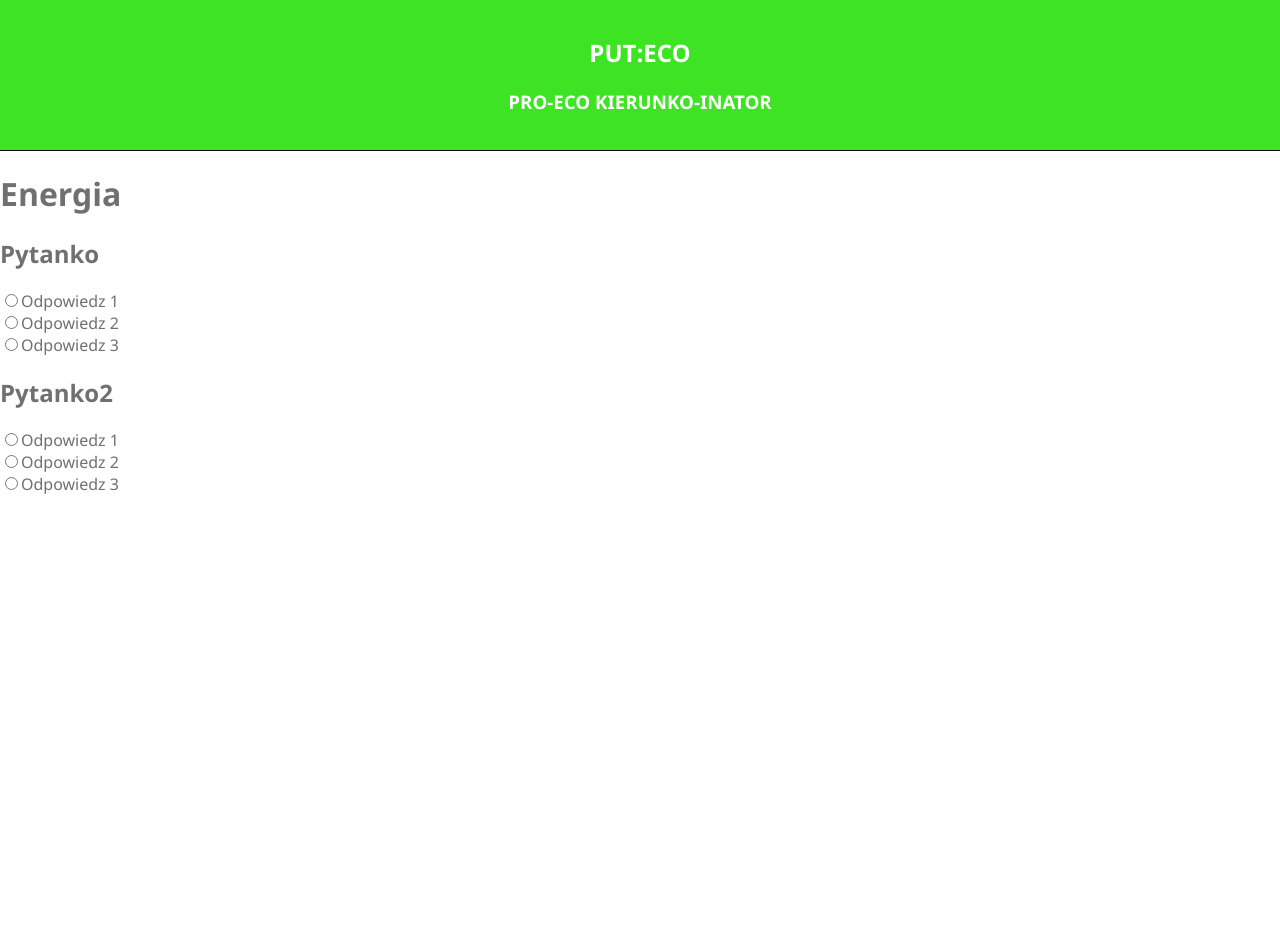
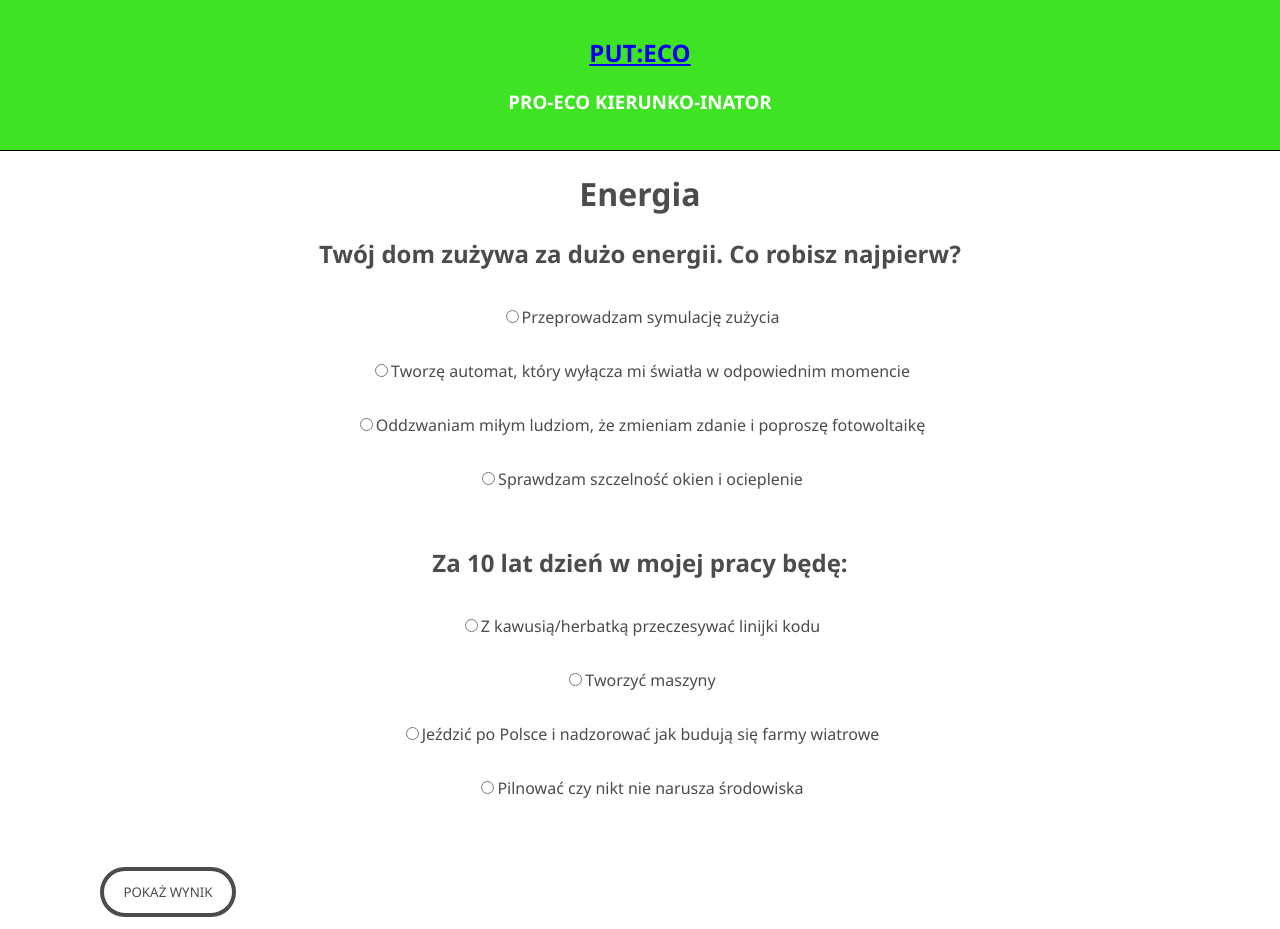
Before and after one commit to kajetannow/pro-eko-kierunko-inator, a Gatsby site: page /energia in a window 1280 px wide. Before the commit the page ends 800 px from the top, so only its background shows below. Built offline with nearby package versions, Linux system fonts and the light colour scheme; Gatsby itself is replaced by a stand-in of ours.

Commit message:
working prototype

```diff
--- a/src/components/Layout.js
+++ b/src/components/Layout.js
@@ -9,7 +9,9 @@ export default function Layout( props ) {
             <Nav>
                 Nawigacja
             </Nav>
+            <main>
                 { props.children }
+            </main>
         </div>
     )
 }
--- /dev/null
+++ b/src/components/Result.js
@@ -0,0 +1,28 @@
+import React from 'react';
+import Nav from "./nav/nav.js"
+
+import './../styles/global.css'
+
+export default function Result( props ) {
+    let sortable = []
+    for (var el in props.points) {
+        sortable.push([el, props.points[el]]);
+    }
+    sortable.sort(function(a, b) {
+        return b[1] - a[1];
+    });
+    console.log(sortable)
+    return (
+        <div>
+            <h2>Wygrany kierunek to...</h2>
+            {sortable &&
+                <>
+                <h1 className="h-font">{sortable[0][0]}</h1>
+                <h2>Pozostałe kierunki to:</h2>
+                {sortable.map((el, i)=><h3 key={i} className="h-font">{el[0]}</h3>)}
+                </>
+            }
+
+        </div>
+    )
+}
--- a/src/components/answers.js
+++ b/src/components/answers.js
@@ -20,11 +20,11 @@ const Buttons = styled.li`
 `
 export default function pageStructure( props ) {
     return (
-        <div className={questionsStyle.background}>
+        <div>
             <ContainerH>
                     <ContainerV>
                     <Buttons>
-                      {props.anwsers.map((answer) =>
+                      {props.answers.map((answer) =>
                         <button onClick={()=>{navigate(`${answer.desc}`)}}>{answer.desc}</button>
                       )}
                     </Buttons>
--- a/src/components/nav/nav.js
+++ b/src/components/nav/nav.js
@@ -1,3 +1,4 @@
+import { Link } from 'gatsby';
 import React, { Component } from 'react';
 import styled from "styled-components"
 
@@ -21,7 +22,7 @@ class nav extends Component {
             <nav className={navStyle.background}>
                 <ContainerH>
                     <ContainerV>
-                        <h1 className={navStyle.text}>PUT:ECO</h1>
+                        <h1 className={navStyle.text}><Link to="/">PUT:ECO</Link></h1>
                         <h3 className={navStyle.text}>PRO-ECO KIERUNKO-INATOR</h3>
                     </ContainerV>
                 </ContainerH>
--- a/src/pages/energia.js
+++ b/src/pages/energia.js
@@ -1,31 +1,77 @@
 import React, { useState } from 'react';
 import Layout from "../components/Layout.js"
-
-// dane
+import Result from '../components/Result.js';
+import { ENERGETYKA, AIR, BUDOWNICTWO, INFA, MECHATRONIKA, INZSR, TOZ } from '../utils/list.js';
+import { ENERGY_QUESTIONS } from '../utils/questions.js';
 
 
-// markup
 const Energia = () => {
+  const [showForm, setShowForm] = useState(true)
   const [answers, setAnswers] = useState([])
+  const [points, setPoints] = useState({
+    [AIR]: 0,
+    [BUDOWNICTWO]: 0,
+    [INFA]: 0,
+    [MECHATRONIKA]: 0,
+    [INZSR]: 0,
+    [TOZ]: 0,
+    [ENERGETYKA]: 0
+  })
 
-  const questions = [
-    {
-      q: "Pytanko",
-      ans: [
-        "Odpowiedz 1",
-        "Odpowiedz 2",
-        "Odpowiedz 3",
-      ]
-    },
-    {
-      q: "Pytanko2",
-      ans: [
-        "Odpowiedz 1",
-        "Odpowiedz 2",
-        "Odpowiedz 3",
-      ]
+  const assignPoints = (arr, code) => {
+    console.log(code)
+    let temp = arr
+      switch (code) {
+        // PYTANIE 1.
+        case "E0A0":
+          temp[INFA] = temp[INFA]+1
+          break;
+        case "E0A1":
+            temp[AIR] = temp[AIR]+1
+            temp[MECHATRONIKA] = temp[MECHATRONIKA]+1
+            break;
+        case "E0A2":
+            temp[ENERGETYKA] = temp[ENERGETYKA]+1
+            break;
+        case "E0A3":
+              temp[BUDOWNICTWO] = temp[BUDOWNICTWO]+1
+              temp[INZSR] = temp[INZSR]+1
+              temp[TOZ] = temp[TOZ]+1
+              break;
+        // PYTANIE 2.
+        case "E1A0":
+          temp[INFA] = temp[INFA]+1
+          break;
+        case "E1A1":
+            temp[AIR] = temp[AIR]+1
+            temp[MECHATRONIKA] = temp[MECHATRONIKA]+1
+            break;
+        case "E1A2":
+            temp[ENERGETYKA] = temp[ENERGETYKA]+1
+            temp[BUDOWNICTWO] = temp[BUDOWNICTWO]+1
+            break;
+        case "E1A3":
+              temp[INZSR] = temp[INZSR]+1
+              temp[TOZ] = temp[TOZ]+1
+              break;
+        default:
+          break;
       }
-  ]
+      return temp;
+  }
+
+  const calcResult = (e, finalAnswers) => {
+    e.preventDefault()
+    let temp = {}
+      for(let i=0; i<finalAnswers.length; i++) {
+        temp = assignPoints(points, finalAnswers[i])
+      }
+    setPoints(temp)
+    console.log(temp)
+    setShowForm(false)
+  }
+
+  const questions = ENERGY_QUESTIONS
 
   const handleChange=(e, id)=>{
     const temp = answers
@@ -36,21 +82,29 @@ const Energia = () => {
   return (
     <Layout>
       <h1>Energia</h1>
-      <form>
+      <form className={showForm ? "" : "hidden"}>
           {questions.map((el, elId)=>
-          <div key={'question-'+elId}>
+          <div key={'question-'+elId} className="question-wrapper">
             <h2>{el.q}</h2>
+            <div className="answer-wrapper">
               {el.ans.map((a, aId)=>
-            <div key={'question-'+elId+'-a-'+aId}>
+                <div key={'question-'+elId+'-a-'+aId} className="input-wrapper">
                   <input type="radio" value={`E${elId}A${aId}`} id={`E${elId}A${aId}`}
                   onChange={e => handleChange(e, elId)} name={`E${elId}`} />
                   <label htmlFor={`E${elId}A${aId}`}>{a}</label>
                 </div>)
               }
-
+            </div>
           </div>
         )}
+        <button onClick={e => calcResult(e, answers)}>POKAŻ WYNIK</button>
       </form>
+      <div className={showForm ? "hidden" : ""}>
+        <Result points={points}>
+
+        </Result>
+      </div>
+
     </Layout>
   )
 }
--- a/src/styles/global.scss
+++ b/src/styles/global.scss
@@ -1,11 +1,56 @@
-$headline-font: "Staatliches", "Impact", serif;
+$headline-font: "Staatliches", "Impact", cursive;
 $main-font: "Spartan", "Segoe UI", "Roboto", sans-serif;
-
+$gray: #4c4c4c;
 
 body{
     font-family: $main-font;
     margin: 0px;
     padding: 0px;
-    color: #707070;
+    color: $gray;
     background-color: white;
 }
+
+main{
+    padding: 0 6.33vw;
+}
+
+h1, h3{
+    text-align: center;
+}
+
+.h-font{
+    font-family: $headline-font;
+}
+
+.question-wrapper{
+    text-align: center;
+    margin-bottom: 5vh;
+}
+
+.answer-wrapper{
+    display: flex;
+    justify-content: space-around;
+    flex-wrap: wrap;
+    flex-direction: column;
+}
+
+.input-wrapper{
+    margin: 1em;
+}
+
+.hidden{
+    display: none;
+}
+
+button, .btn{
+    font-family: $main-font;
+    background-color: inherit;
+    color: $gray;
+    padding: 1.5vh 1.5vw;
+    margin: 1.5vh 1.5vw;
+    border: 0.3em solid $gray;
+    border-radius: 3em;
+    &:hover{
+        opacity: 0.7;
+    }
+}
--- /dev/null
+++ b/src/utils/list.js
@@ -0,0 +1,7 @@
+export const AIR = "automatyka i robotyka";
+export const BUDOWNICTWO = "budownictwo";
+export const INFA = "informatyka / sztuczna inteligencja";
+export const MECHATRONIKA = "mechatronika";
+export const INZSR = "inżynieria środowiska";
+export const ENERGETYKA = "energetyka";
+export const TOZ = "technologie obiegu zamkniętego";
--- /dev/null
+++ b/src/utils/questions.js
@@ -0,0 +1,20 @@
+export const ENERGY_QUESTIONS = [
+    {
+      q: "Twój dom zużywa za dużo energii. Co robisz najpierw?",
+      ans: [
+        "Przeprowadzam symulację zużycia ",
+        "Tworzę automat, który wyłącza mi światła w odpowiednim momencie ",
+        "Oddzwaniam miłym ludziom, że zmieniam zdanie i poproszę fotowoltaikę ",
+        "Sprawdzam szczelność okien i ocieplenie "
+      ]
+    },
+    {
+      q: "Za 10 lat dzień w mojej pracy będę:",
+      ans: [
+        "Z kawusią/herbatką przeczesywać linijki kodu",
+        "Tworzyć maszyny ",
+        "Jeździć po Polsce i nadzorować jak budują się farmy wiatrowe",
+        "Pilnować czy nikt nie narusza środowiska",
+      ]
+    }
+  ]
```
Also changed, not shown: src/pages/index.js (+7 -6 lines), src/styles/global.css, src/styles/global.min.css. Lines whose indentation alone changed are shown as unchanged.
